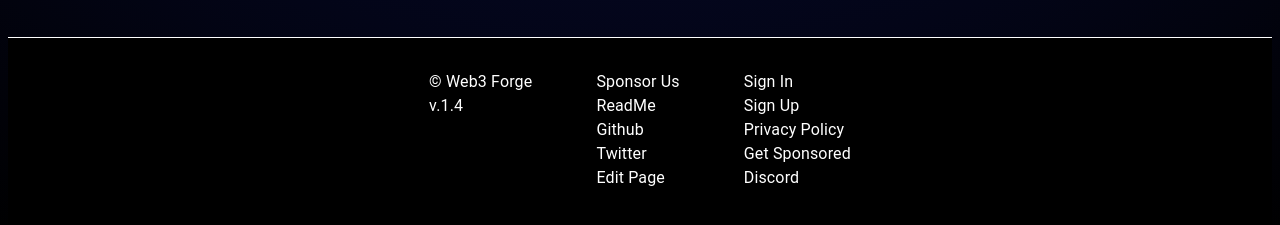
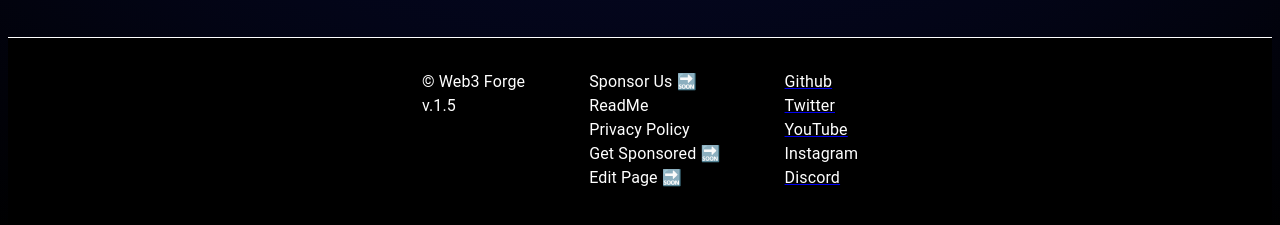
Before and after one commit to Web3-Forge/web3-forge-website, a React (Vite) app: page / in a window 1280 px wide. Shown: the part 1987-2212 px from the top of the page. Built offline with nearby package versions, Linux system fonts and the light colour scheme.

Commit message:
Co-authored-by: atharshaik <atharshaik@users.noreply.github.com>

```diff
--- a/package.json
+++ b/package.json
@@ -4,7 +4,7 @@
   "version": "0.0.0",
   "type": "module",
   "scripts": {
-    "dev": "vite",
+    "dev": "vite --host",
     "build": "vite build",
     "preview": "vite preview"
   },
@@ -12,6 +12,7 @@
     "@emotion/react": "^11.10.6",
     "@emotion/styled": "^11.10.6",
     "@mui/material": "^5.11.14",
+    "axios": "^1.4.0",
     "firebase": "^9.18.0",
     "react": "^18.2.0",
     "react-dom": "^18.2.0",
--- a/src/App.jsx
+++ b/src/App.jsx
@@ -4,6 +4,7 @@
 import Dashboard from './components/Dashboard';
 import Resources from './components/Resources';
 import CreateResource from './components/CreateResource';
+
 
 function App() {
 
@@ -14,6 +15,7 @@
       <Route path={'/dashboard'} element={<Dashboard />} />
       <Route path={'/resources'} element={<Resources/>} />
       <Route path={'/create-resource'} element={<CreateResource/>} />
+
       </Routes>
   )
 }
--- a/src/components/Dashboard.jsx
+++ b/src/components/Dashboard.jsx
@@ -68,25 +68,25 @@
           <Stack sx={{ mt: 5 }}>
             Learning:
             <Button href='/resources'  sx={{ borderBottom: 2, borderColor: '#000', fontWeight: 'bold', mt: 1 }}>📖 Resources</Button>
-            <Button sx={{ borderBottom: 2, borderColor: '#000', fontWeight: 'bold' }}>🏃‍♂️ Practise Projects</Button>
+            <Button disabled sx={{ borderBottom: 2, borderColor: '#000', fontWeight: 'bold' }}>🏃‍♂️ Practise Projects 🔜</Button>
             <Button href='https://www.youtube.com/@Web3Forge' sx={{ borderBottom: 2, borderColor: '#000', fontWeight: 'bold' }}>📀 Our Youtube</Button>
             <Button href='https://github.com/Web3-Forge' sx={{ borderBottom: 2, borderColor: '#000', fontWeight: 'bold' }}>🧑‍🤝‍🧑 Gihtub Organization</Button>
           </Stack>
 
           <Stack sx={{ mt: 5 }}>
             Contribution:
-            <Button href='' sx={{ borderBottom: 2, borderColor: '#000', fontWeight: 'bold', mt: 1 }}>🤑 Get Sponsored 🔜</Button>
-            <Button sx={{ borderBottom: 2, borderColor: '#000', fontWeight: 'bold' }}>👨‍💻 Share your project 🔜</Button>
-            <Button href='/create-resource' sx={{ borderBottom: 2, borderColor: '#000', fontWeight: 'bold' }}>✍️ Create Resource 🔜</Button>
-            <Button sx={{ borderBottom: 2, borderColor: '#000', fontWeight: 'bold' }}>🌐 Discord Server</Button>
-            <Button sx={{ borderBottom: 2, borderColor: '#000', fontWeight: 'bold' }}>💵 Sponsor Us 🔜</Button>
+            <Button  disabled href='' sx={{ borderBottom: 2, borderColor: '#000', fontWeight: 'bold', mt: 1 }}>🤑 Get Sponsored 🔜</Button>
+            <Button disabled sx={{ borderBottom: 2, borderColor: '#000', fontWeight: 'bold' }}>👨‍💻 Share your project 🔜</Button>
+            <Button href='/create-resource' sx={{ borderBottom: 2, borderColor: '#000', fontWeight: 'bold' }}>✍️ Create Resource </Button>
+            <Button href='https://discord.gg/mQudDtCjrp' target='_blank' sx={{ borderBottom: 2, borderColor: '#000', fontWeight: 'bold' }}>🌐 Discord Server</Button>
+            <Button disabled sx={{ borderBottom: 2, borderColor: '#000', fontWeight: 'bold' }}>💵 Sponsor Us 🔜</Button>
           </Stack>
 
           <Stack sx={{ mt: 5 }}>
-            <Button sx={{ borderBottom: 2, borderColor: '#000', fontWeight: 'bold' }}>⚙️ Settings 🔜</Button>
+            <Button disabled sx={{ borderBottom: 2, borderColor: '#000', fontWeight: 'bold' }}>⚙️ Settings 🔜</Button>
             <Button sx={{ borderBottom: 2, borderColor: '#000', fontWeight: 'bold' }}>📜 Readme</Button>
           </Stack>
-          <Stack sx={{ alignItems: 'center', mt: 2 }} >v.1.4</Stack>
+          <Stack sx={{ alignItems: 'center', mt: 2 }} >v.1.5</Stack>
         </Drawer>
 
         <Stack sx={{ alignItems: 'center' }}>
@@ -110,17 +110,19 @@
                   </Stack>
                   <Stack>
                     <Typography sx={{ fontSize: { md: 25, sm: 22, xs: 15 } }}>Contribute in our code</Typography>
-                    <Typography sx={{ fontSize: { md: 15, sm: 12, xs: 10 } }}>You can view our code on Github</Typography>
+                    <Typography sx={{ fontSize: { md: 15, sm: 12, xs: 10 } }}>You can view our code on Github or raise an issue.</Typography>
                   </Stack>
-                  <Button sx={{ backgroundColor: '#000', color: '#fff', ml: { md: 7, sm: 5, xs: 3 }, width: { md: 100, sm: 100, xs: 70 } }}>View Code</Button>
+                  <Button href='https://github.com/Web3-Forge/web3-forge-website' target='_blank'  sx={{ backgroundColor: '#000', color: '#fff', ml: { md: 7, sm: 3, xs: 1 }, width: { md: 100, sm: 100, xs: 20 } }}>
+                   <Typography sx={{fontSize:{md:14,sm:14,xs:8}}}>View Code</Typography>
+                    </Button>
                 </Stack>
               </Stack>
               <Stack sx={{ flexDirection: 'row', mt: 3 }}>
                 <Button variant='contained' sx={{ width: { md: 200, sm: 150, xs: 130 }, backgroundColor: '#5689CE', borderRadius: 7 }} onClick={() => { setIsDrawerOpen(true) }} >
                   <Typography sx={{ fontSize: { md: 25, sx: 20, xs: 15 }, fontWeight: 'bold', }} >Open Menu</Typography>
                 </Button>
-                <Button variant='contained' sx={{ width: { md: 200, sm: 150, xs: 130 }, backgroundColor: '#5689CE', ml: 2, borderRadius: 7 }} href='' >
-                  <Typography sx={{ fontSize: { md: 25, sx: 20, xs: 15 }, fontWeight: 'bold', textAlign: 'center' }} >Get Sponsored</Typography>
+                <Button variant='contained' sx={{ width: { md: 200, sm: 150, xs: 130 }, backgroundColor: 'grey', ml: 2, borderRadius: 7,":hover":{backgroundColor:"grey"} }} disableRipple disableElevation href='' >
+                  <Typography sx={{ fontSize: { md: 25, sx: 20, xs: 15 }, fontWeight: 'bold', textAlign: 'center' }} >Get Sponsored </Typography>
                 </Button>
               </Stack>
 
@@ -129,16 +131,23 @@
                 <Stack sx={{ height: 500 }}>
                   <Typography sx={{ fontSize: { md: 30, sm: 25, xs: 20 }, fontWeight: 'bold', p: 2, color: '#fff' }}>Get Started:</Typography>
                   <Card sx={{m:0.5}}>
-                    <CardActionArea>
+                    <CardActionArea href='https://web3-forge.github.io/web3-forge/Resources/all-resources/roadmap_for_web3' target='_blank' >
                     <CardContent>
                       <Typography sx={{fontWeight:'bold'}}>✔️ Complete Roadmap to Web3</Typography>
                     </CardContent>
                     </CardActionArea>
                   </Card>
                   <Card sx={{m:0.5}}>
-                    <CardActionArea>
+                    <CardActionArea target='_blank' href='https://web3-forge.github.io/web3-forge/Resources/all-resources/introduction_to_web3'>
                     <CardContent>
                       <Typography sx={{fontWeight:'bold'}}>✔️ Introduction to Web3</Typography>
+                    </CardContent>
+                    </CardActionArea>
+                  </Card>
+                  <Card sx={{m:0.5}}>
+                    <CardActionArea target='_blank' href='https://www.youtube.com/watch?v=fF_yTe7h1hQ'>
+                    <CardContent>
+                      <Typography sx={{fontWeight:'bold'}}>✔️ Free Blockchain Course (6+ hours) </Typography>
                     </CardContent>
                     </CardActionArea>
                   </Card>
@@ -153,7 +162,7 @@
               <Stack sx={{ height: 500, backgroundColor: '#fff', borderRadius: 10 }}>
                 <Typography sx={{ fontSize: { md: 30, sm: 25, xs: 20 }, fontWeight: 'bold', p: 2, color: '#000' }}>Upcoming Resources:</Typography>
                 <Stack>
-                  {
+                  {upcomingResource.length !== 0?
                   upcomingResource.map((item, key) => {
                     var d = item.timestamp.toDate().toString();
 
@@ -163,16 +172,17 @@
                       <Typography sx={{ml:2,fontSize: {md:15,sm:15,xs:12}}}>Coming Soon</Typography>
                     </Stack>
                     )
-                  })
+                  }):
+                    <Stack>
+                      <img src='https://i.gifer.com/P4id.gif' />
+                    </Stack>
+
                 }
 
                 </Stack>
               </Stack>
 
-              <Stack sx={{ height: 200, backgroundColor: '#fff', borderRadius: { xs: 5 }, mt: 2, alignItems: 'center' }}>
-                <Typography sx={{ fontSize: { md: 30, sm: 25, xs: 20 }, fontWeight: 'bold', p: 2, color: '#000' }}>Web3 News:</Typography>
-                <Typography sx={{alignItems:'center'}}>Coming Soon</Typography>
-              </Stack>
+
             </Stack>
 
           </Stack>
--- a/src/components/Drawer.jsx
+++ b/src/components/Drawer.jsx
@@ -17,25 +17,25 @@
         Learning:
         <Button href='/dashboard'  sx={{ borderBottom: 2, borderColor: '#000', fontWeight: 'bold', mt: 1 }}>🥷 Dashboard</Button>
       <Button href='/resources'  sx={{ borderBottom: 2, borderColor: '#000', fontWeight: 'bold', mt: 1 }}>📖 Resources</Button>
-      <Button sx={{ borderBottom: 2, borderColor: '#000', fontWeight: 'bold' }}>🏃‍♂️ Practise Projects 🔜</Button>
+      <Button disabled sx={{ borderBottom: 2, borderColor: '#000', fontWeight: 'bold' }}>🏃‍♂️ Practise Projects 🔜</Button>
       <Button href='https://www.youtube.com/@Web3Forge' sx={{ borderBottom: 2, borderColor: '#000', fontWeight: 'bold' }}>📀 Our Youtube</Button>
       <Button href='https://github.com/Web3-Forge' sx={{ borderBottom: 2, borderColor: '#000', fontWeight: 'bold' }}>🧑‍🤝‍🧑 Gihtub Organization</Button>
     </Stack>
 
     <Stack sx={{ mt: 5 }}>
       Contribution:
-      <Button href='' sx={{ borderBottom: 2, borderColor: '#000', fontWeight: 'bold', mt: 1 }}>🤑 Get Sponsored 🔜</Button>
-      <Button sx={{ borderBottom: 2, borderColor: '#000', fontWeight: 'bold' }}>👨‍💻 Share your project 🔜</Button>
+      <Button disabled href='' sx={{ borderBottom: 2, borderColor: '#000', fontWeight: 'bold', mt: 1 }}>🤑 Get Sponsored 🔜</Button>
+      <Button disabled sx={{ borderBottom: 2, borderColor: '#000', fontWeight: 'bold' }}>👨‍💻 Share your project 🔜</Button>
       <Button href='/create-resource' sx={{ borderBottom: 2, borderColor: '#000', fontWeight: 'bold' }}>✍️ Create Resource</Button>
-      <Button sx={{ borderBottom: 2, borderColor: '#000', fontWeight: 'bold' }}>🌐 Discord Server</Button>
-      <Button sx={{ borderBottom: 2, borderColor: '#000', fontWeight: 'bold' }}>💵 Sponsor Us 🔜</Button>
+      <Button href='https://discord.gg/mQudDtCjrp' target='_blank' sx={{ borderBottom: 2, borderColor: '#000', fontWeight: 'bold' }}>🌐 Discord Server</Button>
+      <Button disabled sx={{ borderBottom: 2, borderColor: '#000', fontWeight: 'bold' }}>💵 Sponsor Us 🔜</Button>
     </Stack>
 
     <Stack sx={{ mt: 5 }}>
-      <Button sx={{ borderBottom: 2, borderColor: '#000', fontWeight: 'bold' }}>⚙️ Settings 🔜</Button>
+      <Button disabled sx={{ borderBottom: 2, borderColor: '#000', fontWeight: 'bold' }}>⚙️ Settings 🔜</Button>
       <Button sx={{ borderBottom: 2, borderColor: '#000', fontWeight: 'bold' }}>📜 Readme</Button>
     </Stack>
-    <Stack sx={{ alignItems: 'center', mt: 2 }} >v.1.4</Stack>
+    <Stack sx={{ alignItems: 'center', mt: 2 }} >v.1.5</Stack>
   </Drawer>
   )
 }
--- a/src/components/Footer.jsx
+++ b/src/components/Footer.jsx
@@ -5,22 +5,22 @@
     <Stack sx={{mt:6,backgroundColor:'#000',height:200,borderTop:1,width:'100%',borderColor:'#fff',flexDirection:'row',justifyContent:'center'}}>
     <Stack sx={{m:4}}>
               <Typography sx={{ color: '#fff' }}>© Web3 Forge</Typography>
-              <Typography sx={{ color: '#fff' }}>v.1.4</Typography>
+              <Typography sx={{ color: '#fff' }}>v.1.5</Typography>
     </Stack>
 
     <Stack sx={{m:4}}>
-        <a><Typography sx={{ color: '#fff' }}>Sponsor Us</Typography></a>
+        <a><Typography sx={{ color: '#fff' }}>Sponsor Us 🔜</Typography></a>
         <a><Typography sx={{ color: '#fff' }}>ReadMe</Typography></a>
-        <a><Typography sx={{ color: '#fff' }}>Github</Typography></a>
-        <a><Typography sx={{ color: '#fff' }}>Twitter</Typography></a>
-        <a><Typography sx={{ color: '#fff' }}>Edit Page</Typography></a>
+        <a><Typography sx={{ color: '#fff' }}>Privacy Policy</Typography></a>
+        <a><Typography sx={{ color: '#fff' }}>Get Sponsored 🔜</Typography></a>
+        <a><Typography sx={{ color: '#fff' }}>Edit Page 🔜</Typography></a>
     </Stack>
     <Stack sx={{m:4}}>
-        <a><Typography sx={{ color: '#fff' }}>Sign In</Typography></a>
-        <a><Typography sx={{ color: '#fff' }}>Sign Up</Typography></a>
-        <a><Typography sx={{ color: '#fff' }}>Privacy Policy</Typography></a>
-        <a><Typography sx={{ color: '#fff' }}>Get Sponsored</Typography></a>
-        <a><Typography sx={{ color: '#fff' }}>Discord</Typography></a>
+    <a href='https://github.com/Web3-Forge'><Typography sx={{ color: '#fff' }}>Github</Typography></a>
+        <a href='https://twitter.com/Web3Forge' ><Typography sx={{ color: '#fff' }}>Twitter</Typography></a>
+        <a href='https://www.youtube.com/@Web3Forge'><Typography sx={{ color: '#fff' }}>YouTube</Typography></a>
+        <a><Typography sx={{ color: '#fff' }}>Instagram</Typography></a>
+        <a href='https://discord.gg/mQudDtCjrp'><Typography sx={{ color: '#fff' }}>Discord</Typography></a>
     </Stack>
 </Stack>
   )
--- a/src/components/Home.jsx
+++ b/src/components/Home.jsx
@@ -148,7 +148,7 @@
               <Stack sx={{ alignItems:{md:'start',sm:'start',xs:'center'}}}>
               <Typography sx={{ color: '#fff', fontSize: { md: 40, sm: 30, xs: 20 }, fontWeight: 'bold', mr: { md: 15, sm: 5, xs: 0 }, mt: { md: 0, sm: 0, xs: 3 } }}>Empowering <br />Web3 with Open Source</Typography>
               <Typography sx={{color:'#fff',fontSize:{md:20,sm:15,xs:13}}}>Learn and contribute in our amazing open source projects.<br/> Especially built for Web3 learners/devs/enthusiasts</Typography>
-              <Button sx={{width:200,color:'#fff',border:1,mt:2}}>View Our Github Org</Button>
+              <Button href='https://github.com/Web3-Forge' target='_blank' sx={{width:200,color:'#fff',border:1,mt:2}}>View Our Github Org</Button>
               </Stack>
               <Stack sx={{ width: { md: 300, sm: 300, xs: 200 } }}>
                   <img src={'https://cdn.pixabay.com/photo/2014/04/03/11/55/globe-312563__340.png'} />
@@ -167,9 +167,9 @@
 
           <Stack sx={{mt:5,flexDirection:{md:'row',sm:'row',xs:'column-reverse'},alignItems:'center',textAlign:{md:'left',xs:'center',sm:'left'}}}>
               <Stack sx={{ alignItems:{md:'start',sm:'start',xs:'center'}}}>
-              <Typography sx={{ color: '#fff', fontSize: { md: 40, sm: 30, xs: 20 }, fontWeight: 'bold', mr: { md: 15, sm: 5, xs: 0 }, mt: { md: 0, sm: 0, xs: 3 } }}>Get Sponsored by us</Typography>
+              <Typography sx={{ color: '#fff', fontSize: { md: 40, sm: 30, xs: 20 }, fontWeight: 'bold', mr: { md: 15, sm: 5, xs: 0 }, mt: { md: 0, sm: 0, xs: 3 } }}>Get Sponsored by us 🔜</Typography>
               <Typography sx={{color:'#fff',fontSize:{md:20,sm:15,xs:13}}}>Learn, contribute and earn by working with us.<br/> Opportunity for Web3 devs/enthusiasts, content creators</Typography>
-              <Button sx={{width:200,color:'#fff',border:1,mt:2}}>Checkout Ways</Button>
+              <Button disabled  sx={{width:200,backgroundColor:'#fff',border:1,mt:2}}>Checkout Ways 🔜</Button>
               </Stack>
               <Stack sx={{ width: { md: 300, sm: 300, xs: 200 } }}>
                   <img src={'https://png.pngtree.com/png-vector/20220709/ourmid/pngtree-money-clipart-with-sack-png-image_5826043.png'} />
```
Also changed, not shown: src/components/web3news.jsx (deleted), 1 other file (tests, documents, lock files or other folders).
